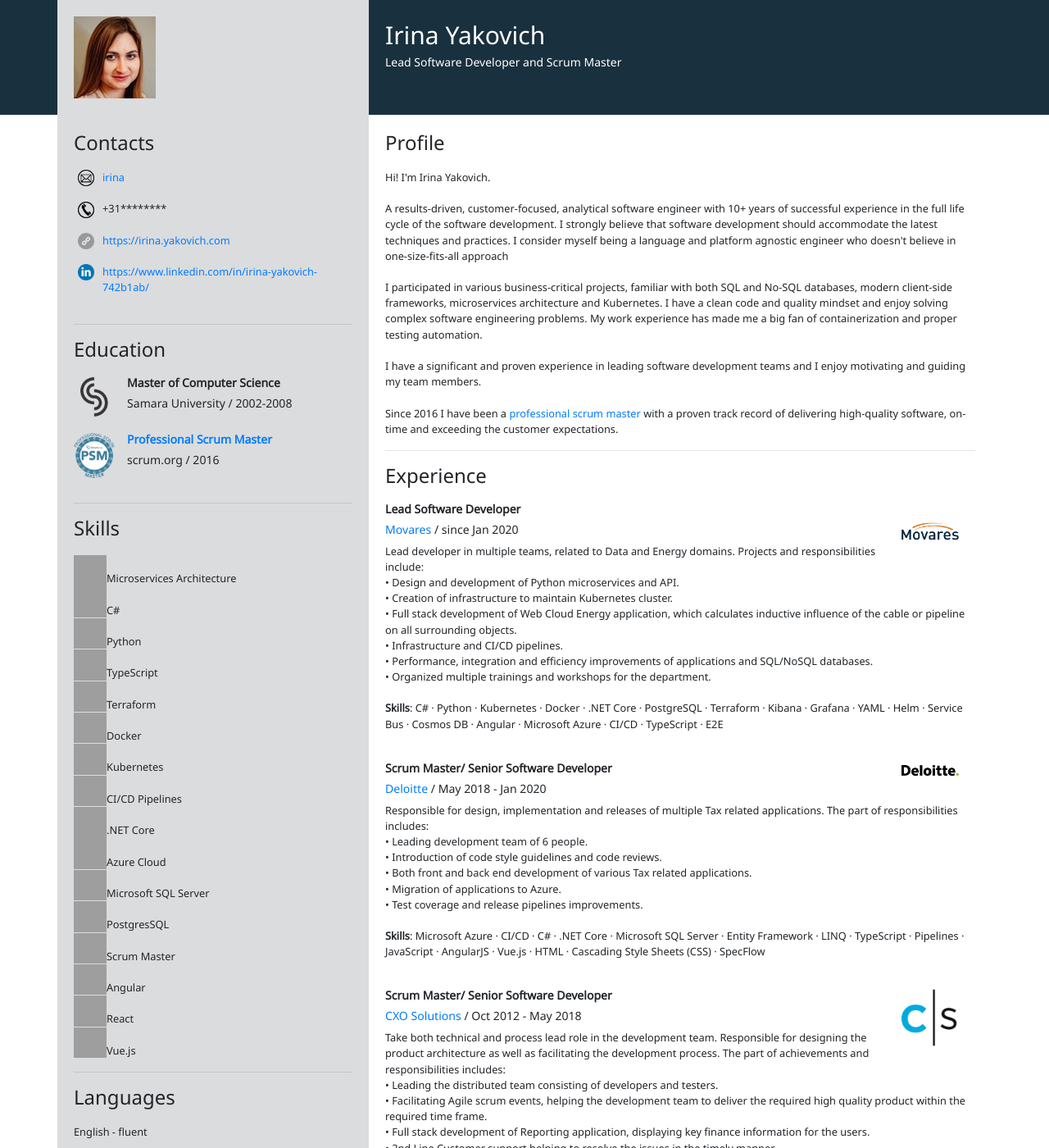
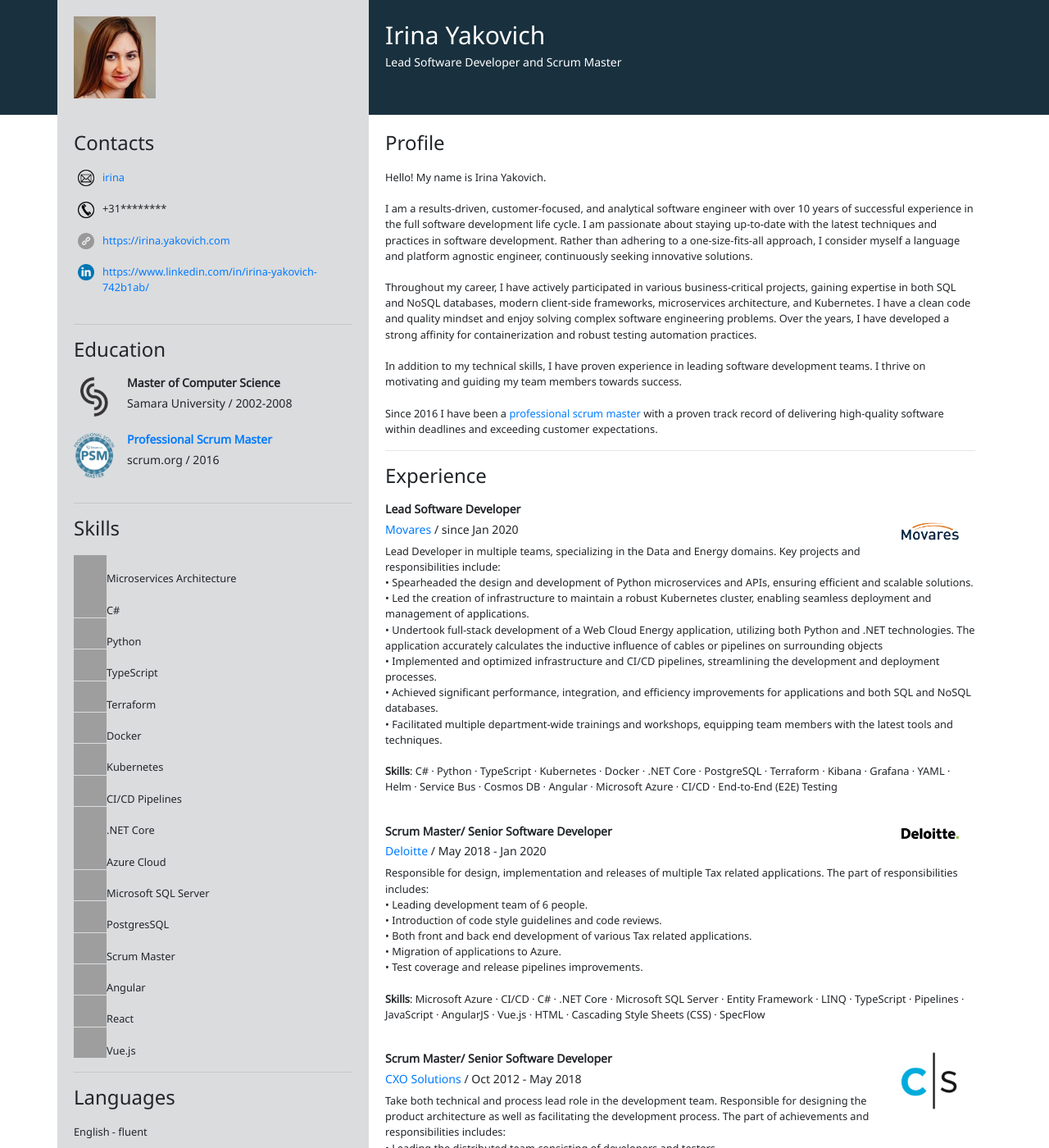
Before and after one commit to iyakovich/irinayakovich.github.io, a Jekyll site: the page built from index.html, in a window 1280 px wide and 1400 px high, cut to the strip 0-1400 px from the top of the window. Shown: the whole strip at 82% size. Built offline with Jekyll 4.4.1, drawn with Linux system fonts in a browser that asks for light colours; grey boxes are pictures that could not be loaded.

Commit message:
introduction and movares experience improved

```diff
--- a/_data/linkedin/Positions.csv
+++ b/_data/linkedin/Positions.csv
@@ -1,5 +1,5 @@
 Company Name,Title,Description,Location,Started On,Finished On
-Movares,Lead Software Developer,"Lead developer in multiple teams, related to Data and Energy domains. Projects and responsibilities include:•	Design and development of Python microservices and API.•	Creation of infrastructure to maintain Kubernetes cluster.•	Full stack development of Web Cloud Energy application, which calculates inductive influence of the cable or pipeline on all surrounding objects.•	Infrastructure and CI/CD pipelines. •	Performance, integration and efficiency improvements of applications and SQL/NoSQL databases. •	Organized multiple trainings and workshops for the department. Skills: C# · Python · Kubernetes · Docker · .NET Core · PostgreSQL · Terraform · Kibana · Grafana · YAML · Helm · Service Bus · Cosmos DB · Angular · Microsoft Azure · CI/CD · TypeScript · E2E","Utrecht, Netherlands",Jan 2020,
+Movares,Lead Software Developer,"Lead Developer in multiple teams, specializing in the Data and Energy domains. Key projects and responsibilities include:•	Spearheaded the design and development of Python microservices and APIs, ensuring efficient and scalable solutions.•	Led the creation of infrastructure to maintain a robust Kubernetes cluster, enabling seamless deployment and management of applications.•	Undertook full-stack development of a Web Cloud Energy application, utilizing both Python and .NET technologies. The application accurately calculates the inductive influence of cables or pipelines on surrounding objects•	 Implemented and optimized infrastructure and CI/CD pipelines, streamlining the development and deployment processes. •	Achieved significant performance, integration, and efficiency improvements for applications and both SQL and NoSQL databases. •	Facilitated multiple department-wide trainings and workshops, equipping team members with the latest tools and techniques. Skills: C# · Python · TypeScript · Kubernetes · Docker · .NET Core · PostgreSQL · Terraform · Kibana · Grafana · YAML · Helm · Service Bus · Cosmos DB · Angular · Microsoft Azure · CI/CD · End-to-End (E2E) Testing","Utrecht, Netherlands",Jan 2020,
 Deloitte,Scrum Master/ Senior Software Developer,"Responsible for design, implementation and releases of multiple Tax related applications. The part of responsibilities includes:•	Leading development team of 6 people. •	 Introduction of code style guidelines and code reviews. •	Both front and back end development of various Tax related applications.•	Migration of applications to Azure. •	Test coverage and release pipelines improvements.Skills: Microsoft Azure · CI/CD · C# · .NET Core · Microsoft SQL Server · Entity Framework · LINQ · TypeScript · Pipelines · JavaScript · AngularJS · Vue.js · HTML · Cascading Style Sheets (CSS) · SpecFlow","Amsterdam Area, Netherlands",May 2018,Jan 2020
 CXO Solutions,Scrum Master/ Senior Software Developer,"Take both technical and process lead role in the development team. Responsible for designing the product architecture as well as facilitating the development process. The part of achievements and responsibilities includes:•	Leading the distributed team consisting of developers and testers. •	Facilitating Agile scrum events, helping the development team to deliver the required high quality product within the required time frame. •	Full stack development of Reporting application, displaying  key finance information for the users. •	2nd Line Customer support helping to resolve the issues in the timely manner. Skills: C# · Microsoft SQL Server · Dependency Injection · Entity Framework · TypeScript · .NET Framework · React.js · AngularJS · MDX · SSAS · HTML · SpecFlow","Utrecht Area, Netherlands",Oct 2012,May 2018
 Infostrada Sports,Software Developer,"•	Development of Incidents Registration System, a management tool that provides operation departments with data problems analysis through performance views and reports.  •	Maintenance and development of Bio application which is used by researchers worldwide for providing the information about the athletes. Infostrada Sports delivers detailed athlete biographies to the leading sport competitions including Vancouver Olympic Winter Games, Beijing 2008 Olympic Games etc. •	Tasks and responsibilities: detailed design, algorithmic implementation, SQL stored procedures and triggers development, database modeling and optimization. Skills: C# · MS SQL Server · Microsoft SQL Server · .NET Framework · Visual Studio","Nieuwegein, The Netherlands",Jan 2011,Oct 2012
--- a/_includes/cv/about_me.html
+++ b/_includes/cv/about_me.html
@@ -3,22 +3,21 @@
     <h2>Profile</h2>
 
     <p>
-        Hi! I'm Irina Yakovich.
+        Hello! My name is Irina Yakovich.
         <br>
-        <br>A results-driven, customer-focused, analytical software engineer with 10+ years of successful experience in the full life cycle of the software development.
-         I strongly believe that software development should accommodate the latest techniques and practices.
-        I consider myself being a language and platform agnostic engineer who doesn't believe in one-size-fits-all approach
+        <br>I am a results-driven, customer-focused, and analytical software engineer with over 10 years of successful experience in the full software development life cycle.
+        I am passionate about staying up-to-date with the latest techniques and practices in software development.
+        Rather than adhering to a one-size-fits-all approach, I consider myself a language and platform agnostic engineer, continuously seeking innovative solutions.
         <br>
-        <br>I participated in various business-critical projects,
-        familiar with both SQL and No-SQL databases, modern client-side frameworks, microservices architecture and Kubernetes.
+        <br>Throughout my career, I have actively participated in various business-critical projects, gaining expertise in both SQL and NoSQL databases,
+        modern client-side frameworks, microservices architecture, and Kubernetes.
         I have a clean code and quality mindset and enjoy solving complex software engineering problems.
-        My work experience has made me a big fan of containerization and proper testing automation.
+        Over the years, I have developed a strong affinity for containerization and robust testing automation practices.
         <br>
-        <br>I have a significant and proven experience in leading software development teams and I enjoy motivating and
-        guiding my team members.
+        <br>In addition to my technical skills, I have proven experience in leading software development teams. I thrive on motivating and guiding my team members towards success.
         <br>
         <br>Since 2016 I have been a <a href="#certifications">professional scrum master</a> with a proven track record of
-        delivering high-quality software, on-time and exceeding the customer expectations.
+        delivering high-quality software within deadlines and exceeding customer expectations.
         <br>
     </p>
     <hr>
```
